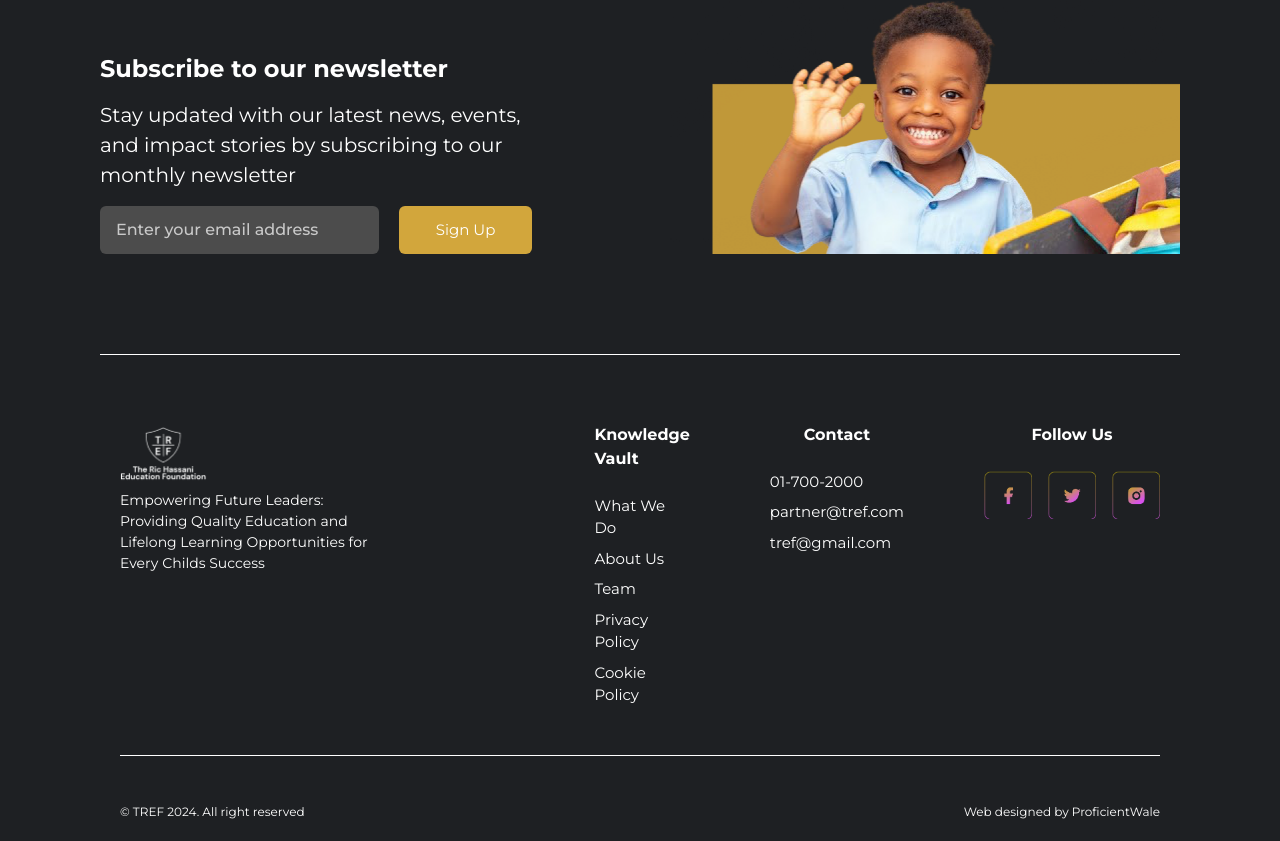
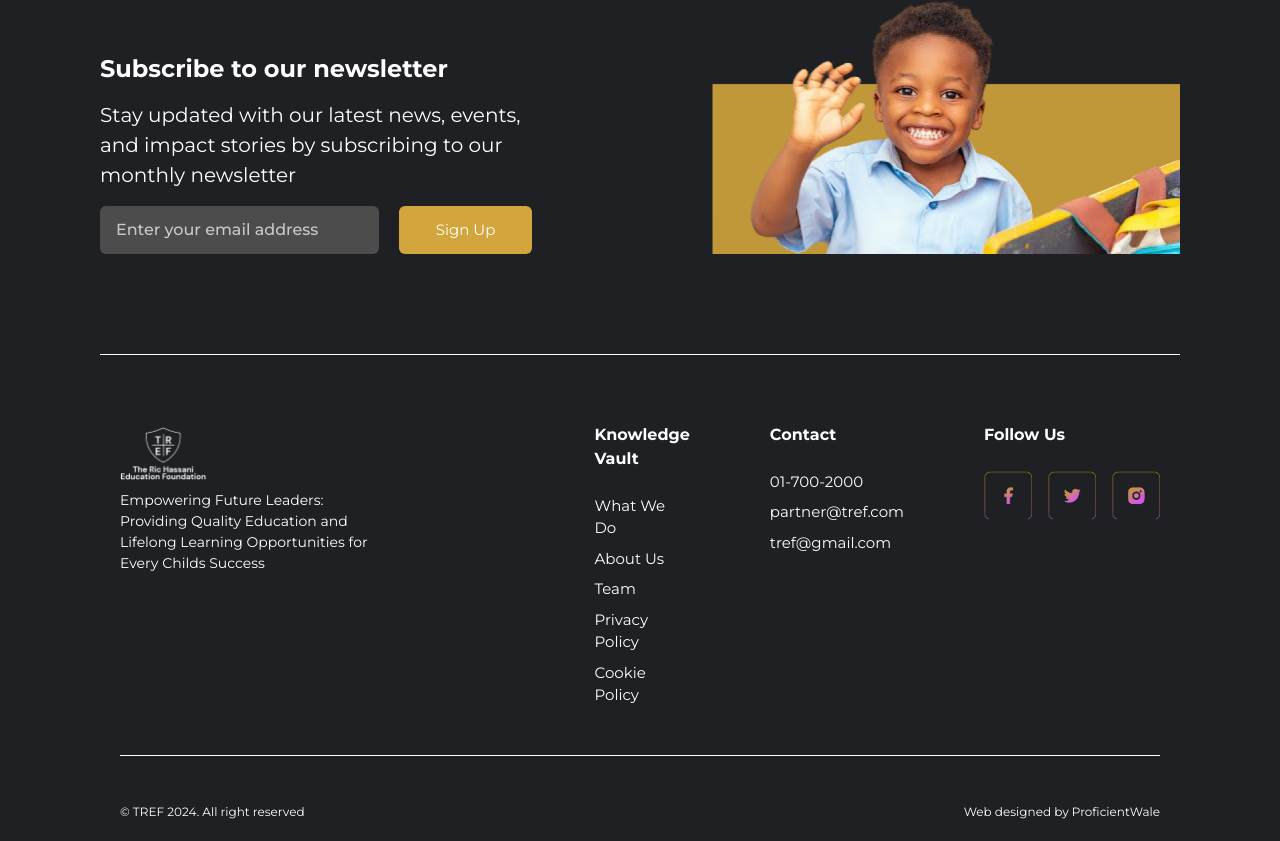
Before and after one commit to codiejay/poki-scrapie, a Next.js app: page / in a window 1280 px wide. Shown: the part 3885-4726 px from the top of the page. Built offline with nearby package versions, Linux system fonts and the light colour scheme.

Commit message:
Fix footer

```diff
--- a/src/Components/Footer/FooterInfo.js
+++ b/src/Components/Footer/FooterInfo.js
@@ -99,7 +99,7 @@ export const FooterInfo = () => {
                 fontWeight="bold"
                 fontFamily="primary"
                 mb={6}
-                textAlign="center"
+                textAlign={["center", "center", "start"]}
               >
                 Contact
               </Text>
@@ -120,7 +120,7 @@ export const FooterInfo = () => {
                 fontWeight="bold"
                 fontFamily="primary"
                 mb={6}
-                textAlign="center"
+                textAlign={["center", "center", "start"]}
               >
                 Follow Us
               </Text>
```
